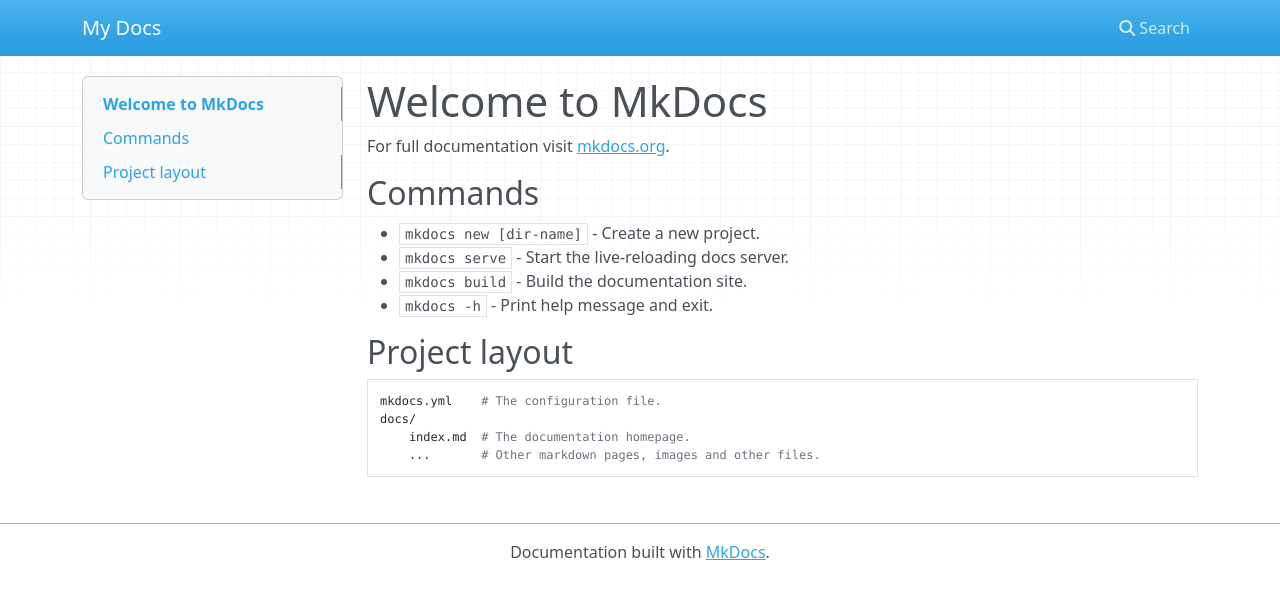
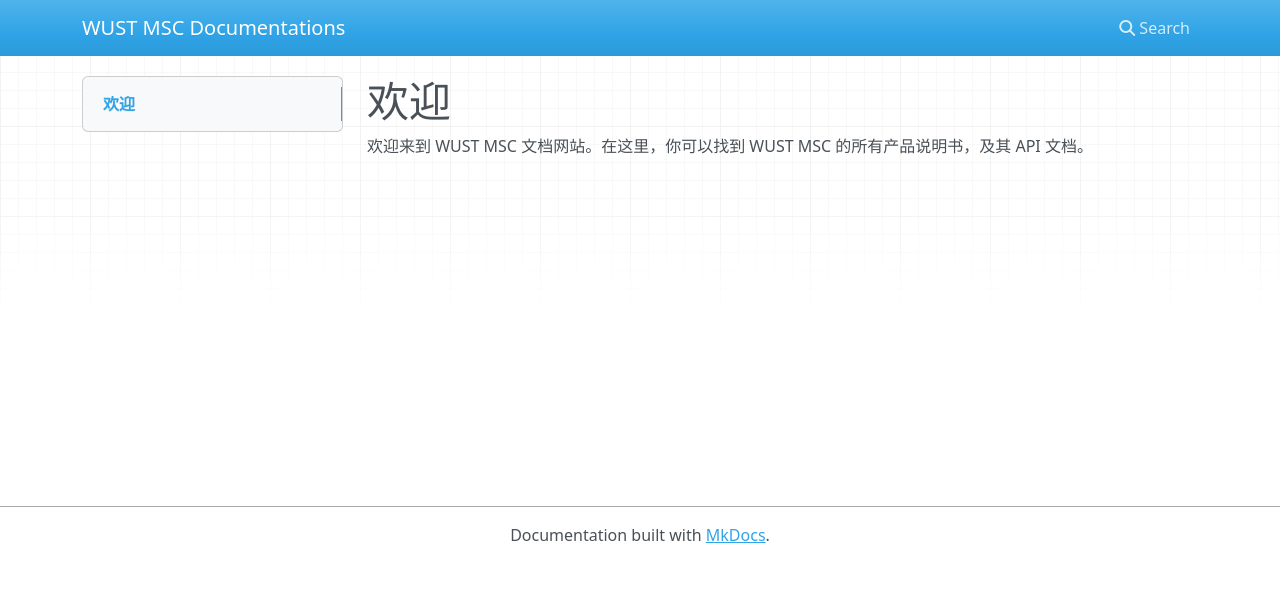
Before and after one commit to wust-msc-project/docs, an MkDocs documentation site: the page built from docs/index.md, in a window 1280 px wide. Shown: the top 599 px of the page. Built offline with MkDocs 1.6.1, drawn with Linux system fonts in a browser that asks for light colours; nearby versions of some CDN libraries.

Commit message:
edit index

```diff
--- a/docs/index.md
+++ b/docs/index.md
@@ -1,17 +1,3 @@
-# Welcome to MkDocs
+# 欢迎
 
-For full documentation visit [mkdocs.org](https://www.mkdocs.org).
-
-## Commands
-
-* `mkdocs new [dir-name]` - Create a new project.
-* `mkdocs serve` - Start the live-reloading docs server.
-* `mkdocs build` - Build the documentation site.
-* `mkdocs -h` - Print help message and exit.
-
-## Project layout
-
-    mkdocs.yml    # The configuration file.
-    docs/
-        index.md  # The documentation homepage.
-        ...       # Other markdown pages, images and other files.
+欢迎来到 WUST MSC 文档网站。在这里，你可以找到 WUST MSC 的所有产品说明书，及其 API 文档。
--- a/mkdocs.yml
+++ b/mkdocs.yml
@@ -1 +1 @@
-site_name: My Docs
+site_name: WUST MSC Documentations
```
